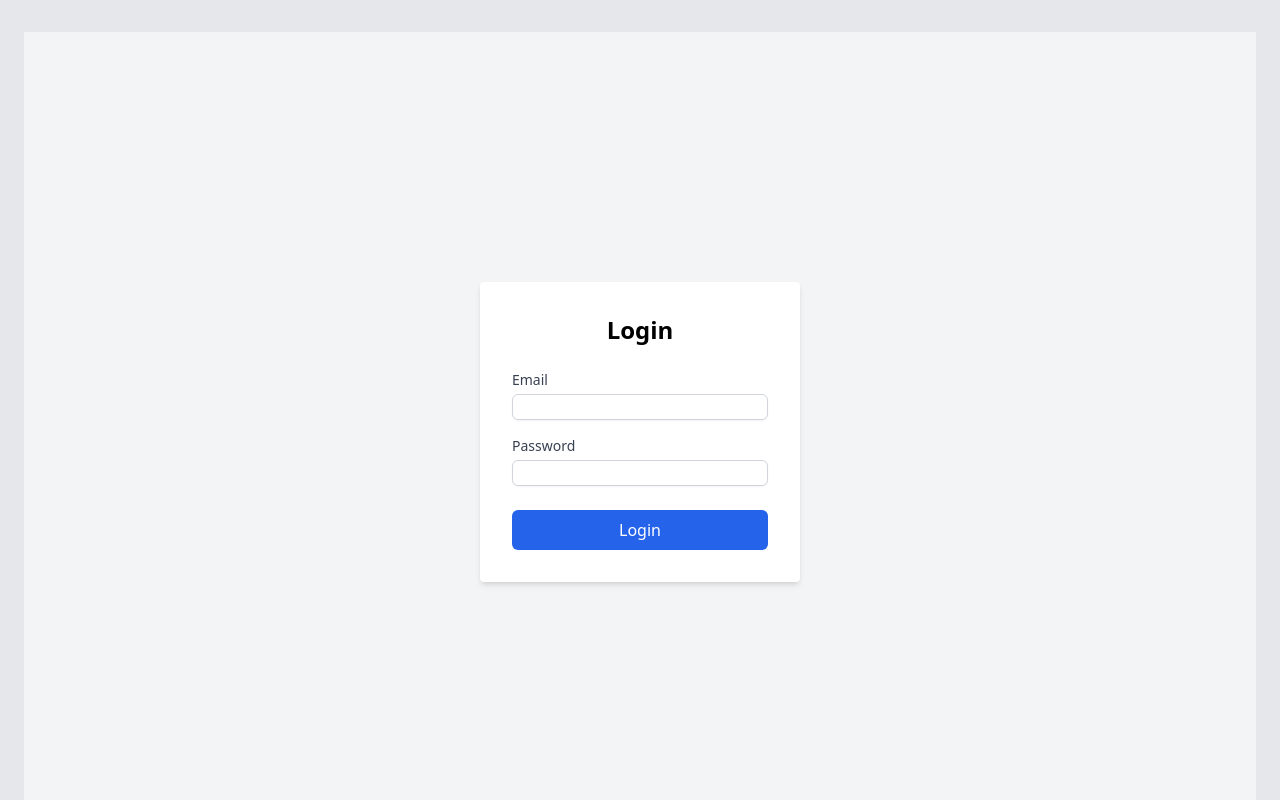
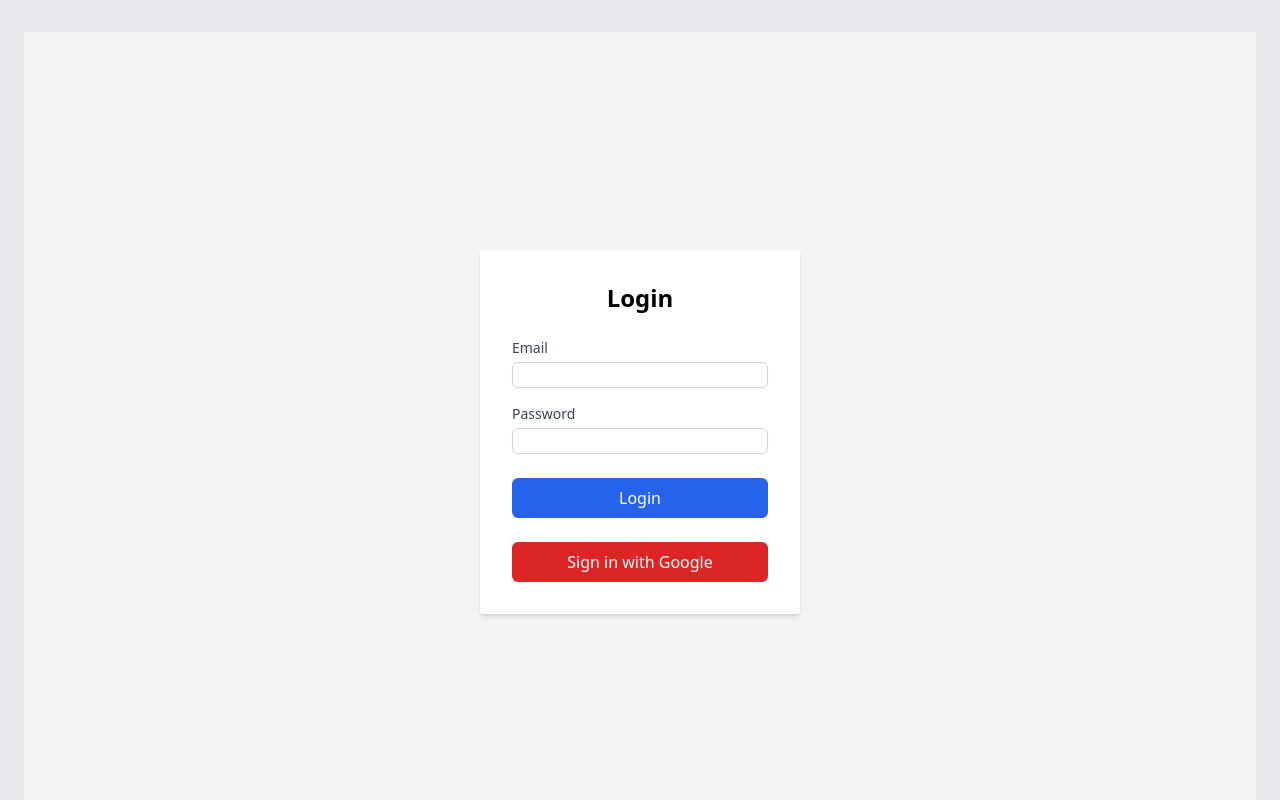
Before and after one commit to AbhishekPipo/chatapp-with-tailwind, a Vue app: page / in a window 1280 px wide. Built offline with nearby package versions, Linux system fonts and the light colour scheme.

Commit message:
google sso implemented

```diff
--- a/src/views/LoginView.vue
+++ b/src/views/LoginView.vue
@@ -30,6 +30,15 @@
           Login
         </button>
       </form>
+
+      <div class="mt-6 text-center">
+        <button
+          @click="googleSignIn"
+          class="w-full bg-red-600 text-white rounded-md py-2 hover:bg-red-700"
+        >
+          Sign in with Google
+        </button>
+      </div>
     </div>
   </div>
 </template>
@@ -39,6 +48,7 @@ import { ref } from 'vue';
 import { useRouter } from 'vue-router';
 import { db } from '../firebase'; // Import Firestore
 import { collection, query, where, getDocs } from 'firebase/firestore';
+import { getAuth, signInWithPopup, GoogleAuthProvider } from 'firebase/auth'; // Import Firebase Auth and Google provider
 
 export default {
   name: 'LoginComponent',
@@ -55,12 +65,9 @@ export default {
       if (!querySnapshot.empty) {
         const userDoc = querySnapshot.docs[0].data();
 
-
         if (userDoc.password === password.value) {
           // Store the user's name in localStorage
-      // localStorage.setItem('currentUser', JSON.stringify({ name: userDoc.name })); // Store user info in localStorage
           localStorage.setItem('currentUser', JSON.stringify(userDoc)); // Store the entire user object in localStorage
-
           alert('Login successful!');
           router.push({ name: 'Messages' });
         } else {
@@ -71,11 +78,36 @@ export default {
       }
     };
 
+    const googleSignIn = async () => {
+      const auth = getAuth();
+      const provider = new GoogleAuthProvider();
+
+      try {
+        const result = await signInWithPopup(auth, provider);
+        const user = result.user;
+        const userData = {
+          name: user.displayName,
+          email: user.email,
+          photoURL: user.photoURL,
+          uid: user.uid,
+        };
+
+        // Store user data in localStorage
+        localStorage.setItem('currentUser', JSON.stringify(userData));
+
+        alert('Google sign-in successful!');
+        router.push({ name: 'Messages' });
+      } catch (error) {
+        console.error('Google sign-in failed:', error.message);
+        alert('Google sign-in failed. Please try again.');
+      }
+    };
 
     return {
       username,
       password,
       login,
+      googleSignIn,
     };
   },
 };
```
Lines whose indentation alone changed are shown as unchanged.
